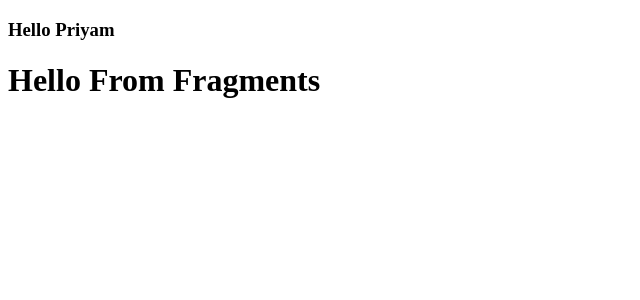
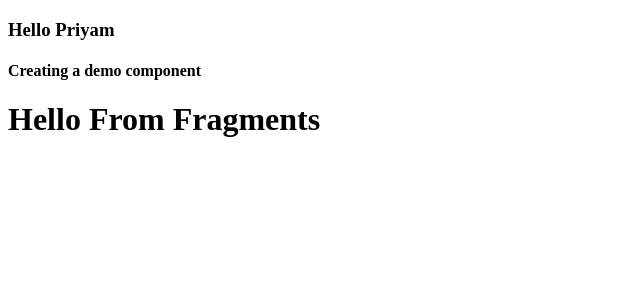
Before and after one commit to itspriyambhattacharya/react_hitesh, a React (Vite) app in the folder 00_vite_react_installation/: page / in a window 1280 px wide. Shown: the top 300 px of the page, without its empty margins (0-640 px from the left). Built offline with nearby package versions, Linux system fonts and the light colour scheme.

Commit message:
update Priyam component to return multiple elements and enhance comments

```diff
--- a/00_vite_react_installation/src/Priyam.jsx
+++ b/00_vite_react_installation/src/Priyam.jsx
@@ -1,6 +1,11 @@
 function Priyam() {
-  return <h3>Hello Priyam</h3>; // creating my custom function
+  return (
+    <>
+      <h3>Hello Priyam</h3>
+      <h4>Creating a demo component</h4>
+    </>
+  ); // creating my custom function
 }
 
-// exporting my custom function
+// exporting my custom function (component)
 export default Priyam;
```
